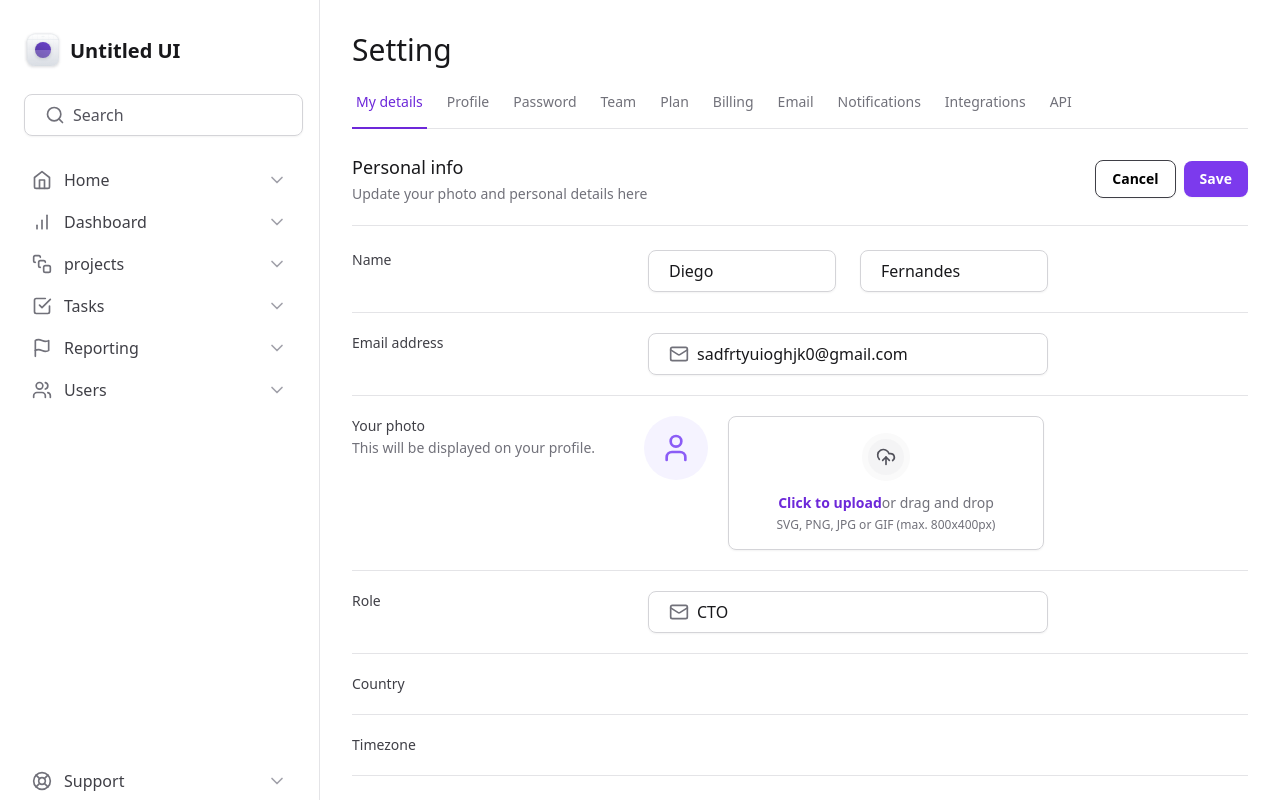
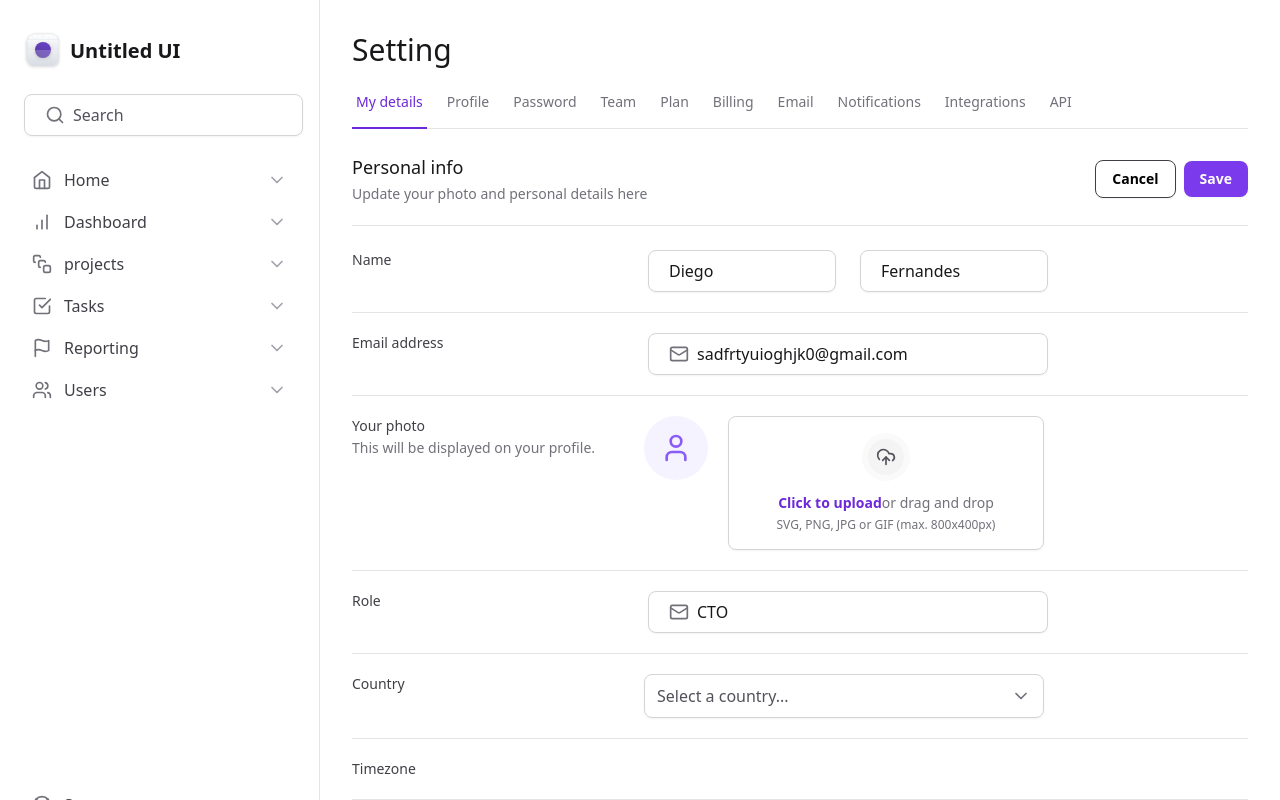
Before and after one commit to Jecilia/masterizando-tailwindcss-rocketseat, a React (Vite) app: page / in a window 1280 px wide. Shown: the top 800 px of the page. Built offline with nearby package versions, Linux system fonts and the light colour scheme.

Commit message:
creating select

```diff
--- a/package.json
+++ b/package.json
@@ -10,6 +10,7 @@
     "preview": "vite preview"
   },
   "dependencies": {
+    "@radix-ui/react-select": "^2.0.0",
     "@radix-ui/react-tabs": "^1.0.4",
     "framer-motion": "^11.0.8",
     "lucide-react": "^0.336.0",
--- /dev/null
+++ b/src/components/form/fileinput/select.tsx
@@ -0,0 +1,51 @@
+import { Check, ChevronDown } from 'lucide-react'
+import * as SelectPrimitive from '@radix-ui/react-select'
+
+export function Select() {
+  return (
+    <SelectPrimitive.Root>
+      <SelectPrimitive.Trigger className="flex h-11 w-full items-center justify-between gap-2 rounded-lg border border-zinc-300 px-3 py-2 shadow-sm data-[placeholder]:text-zinc-600">
+        <SelectPrimitive.Value
+          placeholder="Select a country..."
+          className="text-black"
+        />
+        <SelectPrimitive.Icon>
+          <ChevronDown className="size-5 text-zinc-500" />
+        </SelectPrimitive.Icon>
+      </SelectPrimitive.Trigger>
+      <SelectPrimitive.Portal>
+        <SelectPrimitive.Content
+          side="bottom"
+          position="popper"
+          sideOffset={8}
+          className="z-10 w-[--radix-select-trigger-width] overflow-hidden rounded-lg border border-zinc-300 bg-white"
+        >
+          <SelectPrimitive.Viewport>
+            <SelectPrimitive.Item
+              value="ao"
+              className="flex items-center justify-between gap-2 px-3 py-2.5 outline-none data-[highlighted]:bg-zinc-50"
+            >
+              <SelectPrimitive.ItemText className="text-black">
+                Angola
+              </SelectPrimitive.ItemText>
+              <SelectPrimitive.ItemIndicator>
+                <Check className="size-4 text-violet-500" />
+              </SelectPrimitive.ItemIndicator>
+            </SelectPrimitive.Item>
+            <SelectPrimitive.Item
+              value="mz"
+              className="flex items-center justify-between gap-2 px-3 py-2.5 outline-none data-[highlighted]:bg-zinc-50"
+            >
+              <SelectPrimitive.ItemText className="text-black">
+                Moçambique
+              </SelectPrimitive.ItemText>
+              <SelectPrimitive.ItemIndicator>
+                <Check className="size-4 text-violet-500" />
+              </SelectPrimitive.ItemIndicator>
+            </SelectPrimitive.Item>
+          </SelectPrimitive.Viewport>
+        </SelectPrimitive.Content>
+      </SelectPrimitive.Portal>
+    </SelectPrimitive.Root>
+  )
+}
--- a/src/components/home/index.tsx
+++ b/src/components/home/index.tsx
@@ -1,7 +1,8 @@
 import { SettingTabs } from '../SettingsTabs'
 import * as Input from '../Input'
+import * as FileInput from '../form/fileinput'
+import { Select } from '../form/fileinput/select'
 import { Mail } from 'lucide-react'
-import * as FileInput from '../form/fileinput'
 
 export function Home() {
   return (
@@ -102,7 +103,6 @@
               <Input.Control id="Role" defaultValue="CTO" />
             </Input.Root>
           </div>
-
           <div className="grid grid-cols-form gap-3 pt-5">
             <label
               htmlFor="country"
@@ -110,7 +110,7 @@
             >
               Country
             </label>
-            <div></div>
+            <Select />
           </div>
 
           <div className="grid grid-cols-form gap-3 pt-5">
```
Also changed, not shown: 1 other file (tests, documents, lock files or other folders).
